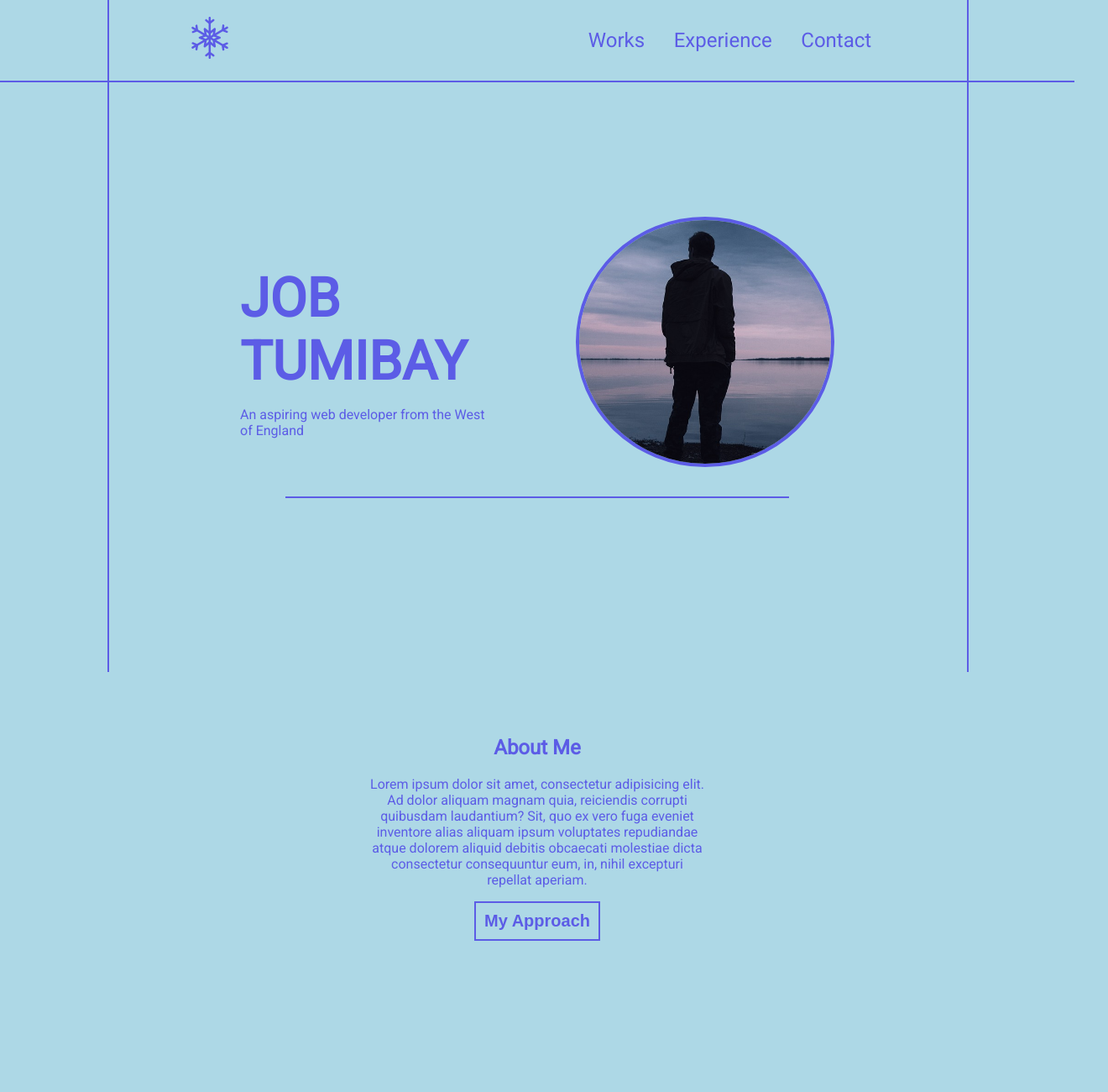
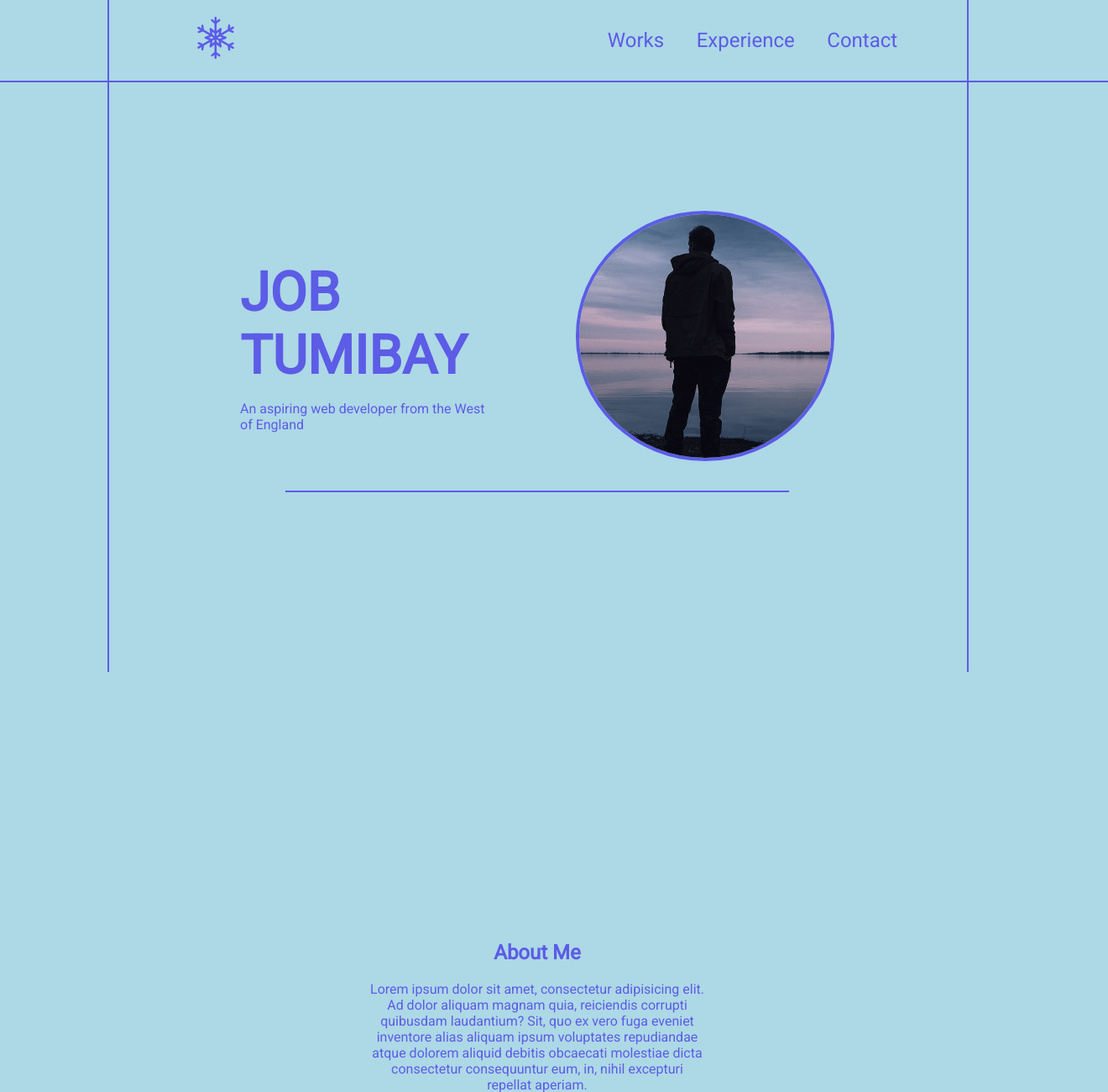
Before and after one commit to jtum4545/web-dev-portfolio, a plain HTML site: page index.html in a window 1280 px wide. Shown: the top 1300 px of the page at 84% size, 1320 px wide, since content can reach past the window. Drawn offline with Linux system fonts and the light colour scheme.

Commit message:
Added heights as viewport heights

```diff
--- a/index.html
+++ b/index.html
@@ -28,13 +28,13 @@
         <img src="./assets/hero-icon.png" alt="man looking out the sea" class="hero-icon">
         <div class="hero-line"></div>
     </div>
-    <div class="about-me ">
+    <div class="about-me section">
         <h2>About Me</h2>
         <p>Lorem ipsum dolor sit amet, consectetur adipisicing elit. Ad dolor aliquam magnam quia, reiciendis corrupti quibusdam laudantium? Sit, quo ex vero fuga eveniet inventore alias aliquam ipsum voluptates repudiandae atque dolorem aliquid debitis obcaecati molestiae dicta consectetur consequuntur eum, in, nihil excepturi repellat aperiam.</p>
         <button><span class="button-text">My Approach</span></button>
     </div>
 
-    <div class="testimonials">
+    <div class="testimonials section">
         <div class="testimonial-card">
             <p class="testimonial-name">Name Surname <br><br> Business, Position</p>
             <p class="testimonial-text">Lorem ipsum dolor sit amet consectetur adipisicing elit. Dicta, laudantium optio nisi nemo odio praesentium.</p>
--- a/styles.css
+++ b/styles.css
@@ -9,6 +9,8 @@ body{
 }
 
 nav {
+    position: absolute;
+    width: 100%;
     padding: 20px 20px 20px 20px;
     display: flex;
     justify-content: space-around;
@@ -41,6 +43,10 @@ footer {
     color:rgb(92, 92, 230);
     text-align: center;
     border-top: 2px solid rgb(92, 92, 230);
+}
+
+.section {
+    height: 100vh;
 }
 
 .line1 {
@@ -76,7 +82,7 @@ footer {
 
 
 .hero {
-    margin-top: 10rem;
+
     color: rgb(92, 92, 230);
     display: flex;
     justify-content: center;
@@ -136,8 +142,8 @@ footer {
     text-align: center;
     border-top: 2px solid rgb(92, 92, 230);
     border-bottom: 2px solid rgb(92, 92, 230);
-
     padding: 20px;
+    height: 300px;
 }
 
 .testimonial-name {
```
